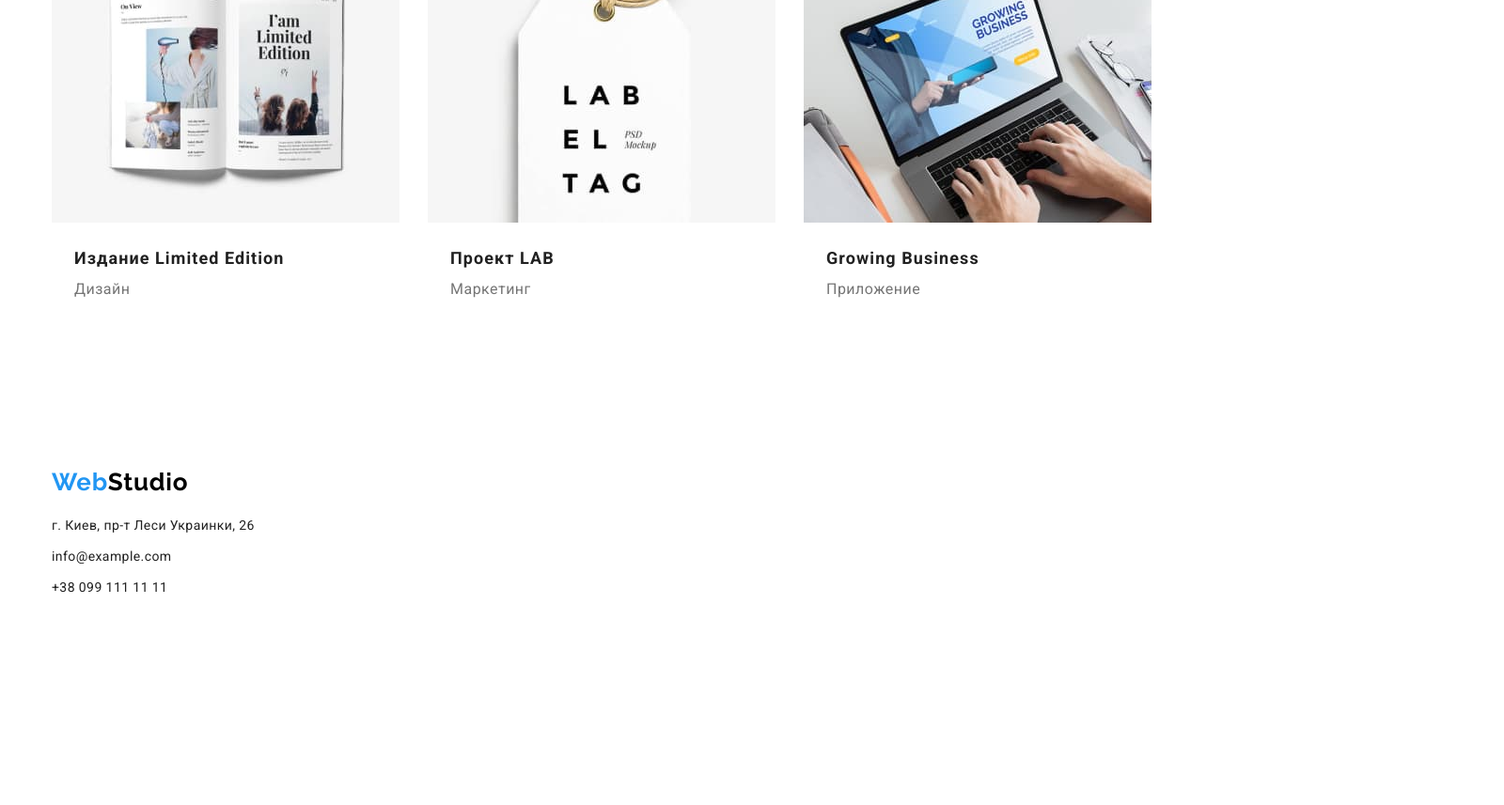
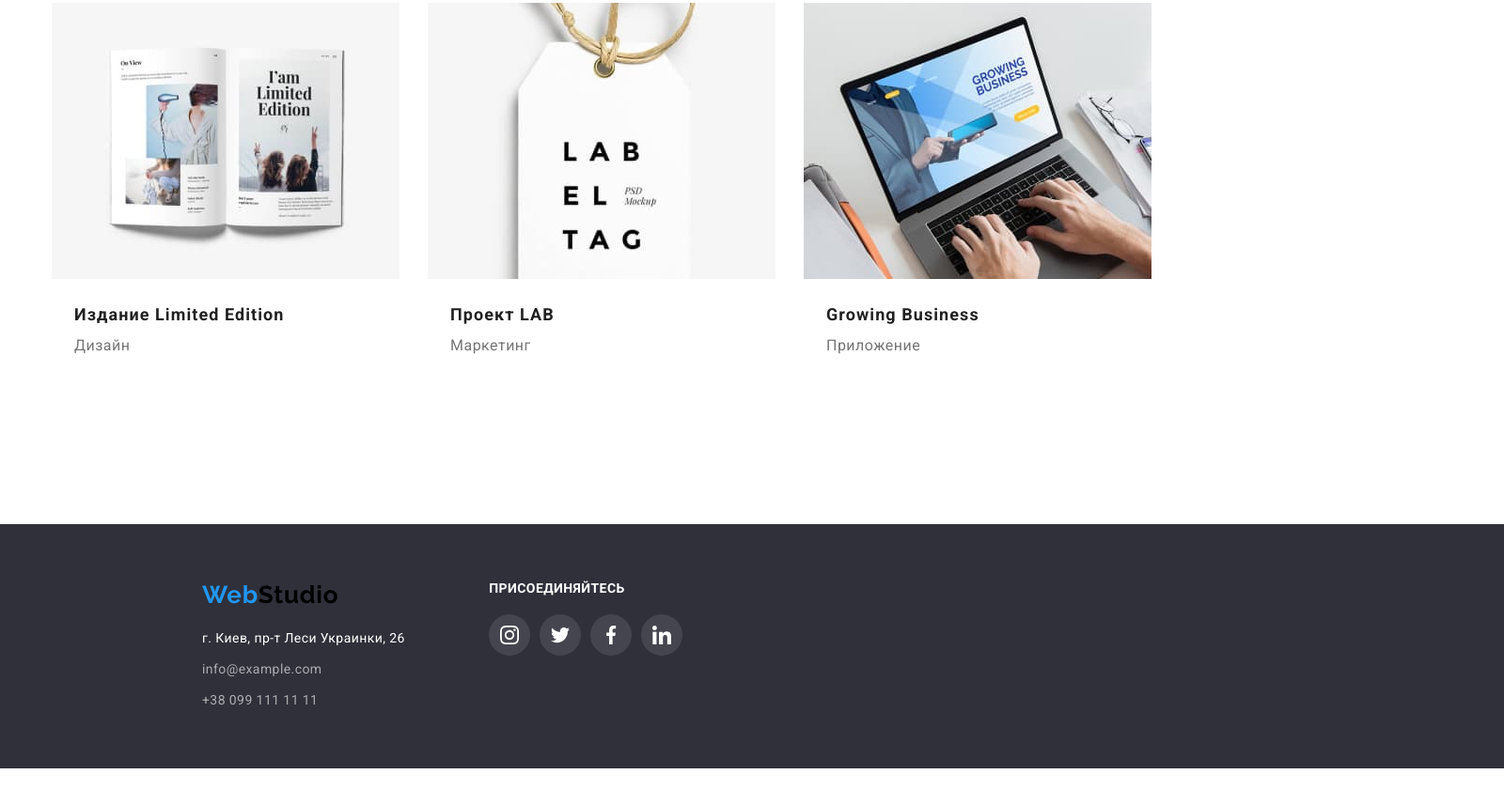
Before and after one commit to Zvertanovskiy/goit-markup-hw-04, a plain HTML site: page portfolio.html in a window 1280 px wide. Shown: the part 1137-1994 px from the top of the page at 94% size, 1600 px wide, since content can reach past the window. Before the commit the page ends 1835 px from the top, so only its background shows below. Drawn offline with nearby package versions, Linux system fonts and the light colour scheme.

Commit message:
second-rty

```diff
--- a/css/styles.css
+++ b/css/styles.css
@@ -31,6 +31,7 @@ address {
 }
 .link {
 	text-decoration: none;
+	color: inherit;
 }
 .list {
 	list-style: none;
@@ -39,6 +40,11 @@ address {
 body {
 	font-family: var(--primary-font-family);
 	color: var(--primary-color);
+}
+*,
+*::before,
+*::after {
+	box-sizing: border-box;
 }
 /* =======START COMPONENTS======= */
 .container {
@@ -352,6 +358,15 @@ body {
 	padding-top: 60px;
 	padding-bottom: 60px;
 }
+.footer-section{
+	width: 1600px;
+	margin-right: auto;
+	margin-left: auto;
+	padding-top: 60px;
+	padding-bottom: 60px;
+	background-color: rgba(47, 48, 58, 1);
+	display: flex;
+}
 .footer-address {
 	margin-top: 20px;
 	display: flex;
@@ -364,10 +379,62 @@ body {
 	letter-spacing: 0.03em;
 	color: inherit;
 	margin-bottom: 9px;
-	/* color: var(--third-color); */
+	color: var(--third-color);
+}
+.opacity{
+	opacity: 0.6;
 }
 .footer-address > a:last-child {
 	margin-bottom: 0;
+}
+.sosial-networks-list-footer{
+	display: flex;
+}
+.footer-title{
+font-family: Roboto;
+font-style: normal;
+font-weight: bold;
+font-size: 14px;
+line-height: 16px;
+letter-spacing: 0.03em;
+text-transform: uppercase;
+color: var(--third-color);
+margin-bottom: 20px;
+}
+.footer-section-container{
+	display: flex;
+}
+.footer-information-blok{
+	margin-right:70px ;
+}
+.footer-sosial-networks-list-item {
+	display: flex;
+}
+.footer-sosial-networks-list-item{
+	display: flex;
+}
+.footer-sosial-networks-list-item-link{
+	display: flex;
+	align-items: center;
+	justify-content: center;
+	width: 44px;
+	height: 44px;
+	background: rgba(255, 255, 255, 0.1);
+	border-radius: 50%;
+}
+.footer-sosial-networks-list-item:not(:last-child){
+	margin-right: 10px;
+}
+.footer-sosial-networks-list-item-link-icon {
+	fill: var(--third-color);
+}
+.footer-sosial-networks-list-item-link:hover,
+.footer-sosial-networks-list-item-link:focus {
+	background-color: var(--accent-color);
+}
+.footer-sosial-networks-list-item-link:hover .footer-sosial-networks-list-item-link-icon,
+.footer-sosial-networks-list-item-link:focus .footer-sosial-networks-list-item-link-icon {
+fill: var(--third-color);
 }
 /* =======END FOOTER======= */
 
@@ -406,21 +473,28 @@ body {
 	display: flex;
 	flex-wrap: wrap;
 }
-.portfolio-cards-item:hover,
-.portfolio-cards:focus {
-	background: #ffffff;
-	border: 1px solid #eeeeee;
-	box-sizing: border-box;
-	box-shadow: 0px 1px 1px rgba(0, 0, 0, 0.12), 0px 4px 4px rgba(0, 0, 0, 0.06),
-		1px 4px 6px rgba(0, 0, 0, 0.16);
+.portfolio-cards-item{
+margin-bottom: 30px;
 }
-
 .portfolio-cards-item:not(:nth-child(3n)) {
 	margin-right: 30px;
 }
 
+.portfolio-cards-item:nth-last-child(-n + 3) {
+	margin-bottom: 0px;
+}
 .portfolio-project-container {
 	padding: 20px 24px;
+}
+
+.portfolio-project-container:hover,
+.portfolio-project-container:focus {
+	background: #ffffff;
+	border-right: 1px solid #eeeeee;
+	border-bottom: 1px solid #eeeeee;
+	border-left: 1px solid #eeeeee;
+	box-shadow: 0px 1px 1px rgba(0, 0, 0, 0.12), 0px 4px 4px rgba(0, 0, 0, 0.06),
+		1px 4px 6px rgba(0, 0, 0, 0.16);
 }
 .portfolio-project-title {
 	font-weight: 700;
--- a/portfolio.html
+++ b/portfolio.html
@@ -188,6 +188,7 @@
 								</div>
 							</li>
 							<li class="portfolio-cards-item">
+							<a class="portfolio-cards-item-link link" href="">
 									<img
 										src="./images/portfolio-pic-9.jpg"
 										alt="Робота за ноутбуком"
@@ -198,6 +199,7 @@
 										<h2 class="portfolio-project-title">Growing Business</h2>
 										<p class="portfolio-project-description">Приложение</p>
 									</div>
+							</a>
 							</li>
 						</ul>
 				</div>
@@ -205,7 +207,9 @@
 		</main>
 		<!-- FOOTER -->
 		<footer class="footer" id="contacts">
-			<div class="container">
+			<section class="footer-section">
+				<div class="container footer-section-container">
+					<div class="footer-information-blok">
 						<a class="logo-link link" href=""
 							><span class="logo-colorize">Web</span>Studio</a
 						>
@@ -215,14 +219,64 @@
 								href="https://goo.gl/maps/xmpNmzXk6W9cbx2f9"
 								>г. Киев, пр-т Леси Украинки, 26</a
 							>
-					<a class="footer-contacts link" href="mailto:info@example.com"
+							<a
+								class="footer-contacts opacity link"
+								href="mailto:info@example.com"
 								>info@example.com</a
 							>
-					<a class="footer-contacts link" href="tel:+380991111111"
+							<a class="footer-contacts opacity link" href="tel:+380991111111"
 								>+38 099 111 11 11</a
 							>
 						</address>
 					</div>
+					<div>
+						<h3 class="footer-title">присоединяйтесь</h3>
+						<ul class="sosial-networks-list-footer list">
+							<li class="footer-sosial-networks-list-item">
+								<a class="footer-sosial-networks-list-item-link" href=""
+									><svg
+										class="footer-sosial-networks-list-item-link-icon"
+										width="20"
+										height="20"
+									>
+										<use href="./images/icons.svg#icon-instagram"></use>
+									</svg>
+								</a>
+							</li>
+							<li class="footer-sosial-networks-list-item">
+								<a class="footer-sosial-networks-list-item-link" href=""
+									><svg
+										class="footer-sosial-networks-list-item-link-icon"
+										width="20"
+										height="20"
+									>
+										<use href="./images/icons.svg#icon-twitter"></use></svg
+								></a>
+							</li>
+							<li class="footer-sosial-networks-list-item">
+								<a class="footer-sosial-networks-list-item-link" href=""
+									><svg
+										class="footer-sosial-networks-list-item-link-icon"
+										width="20"
+										height="20"
+									>
+										<use href="./images/icons.svg#icon-facebook"></use></svg
+								></a>
+							</li>
+							<li class="footer-sosial-networks-list-item">
+								<a class="footer-sosial-networks-list-item-link" href=""
+									><svg
+										class="footer-sosial-networks-list-item-link-icon"
+										width="20"
+										height="20"
+									>
+										<use href="./images/icons.svg#icon-linkedin"></use></svg
+								></a>
+							</li>
+						</ul>
+					</div>
+				</div>
+			</section>
 		</footer>
 	</body>
 </html>
```
Also changed, not shown: index.html (+55 -3 lines). Lines whose indentation alone changed are shown as unchanged.
